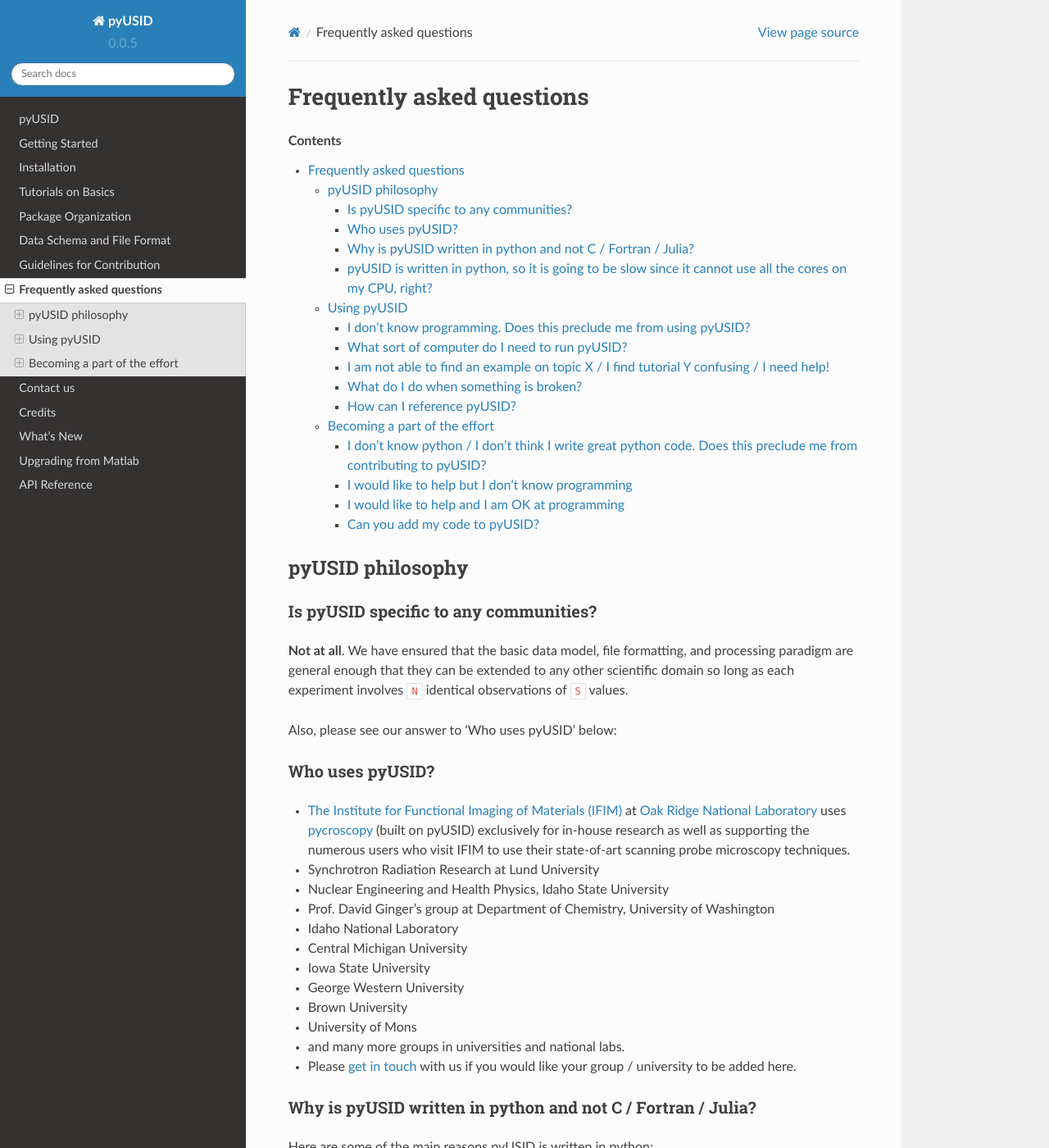
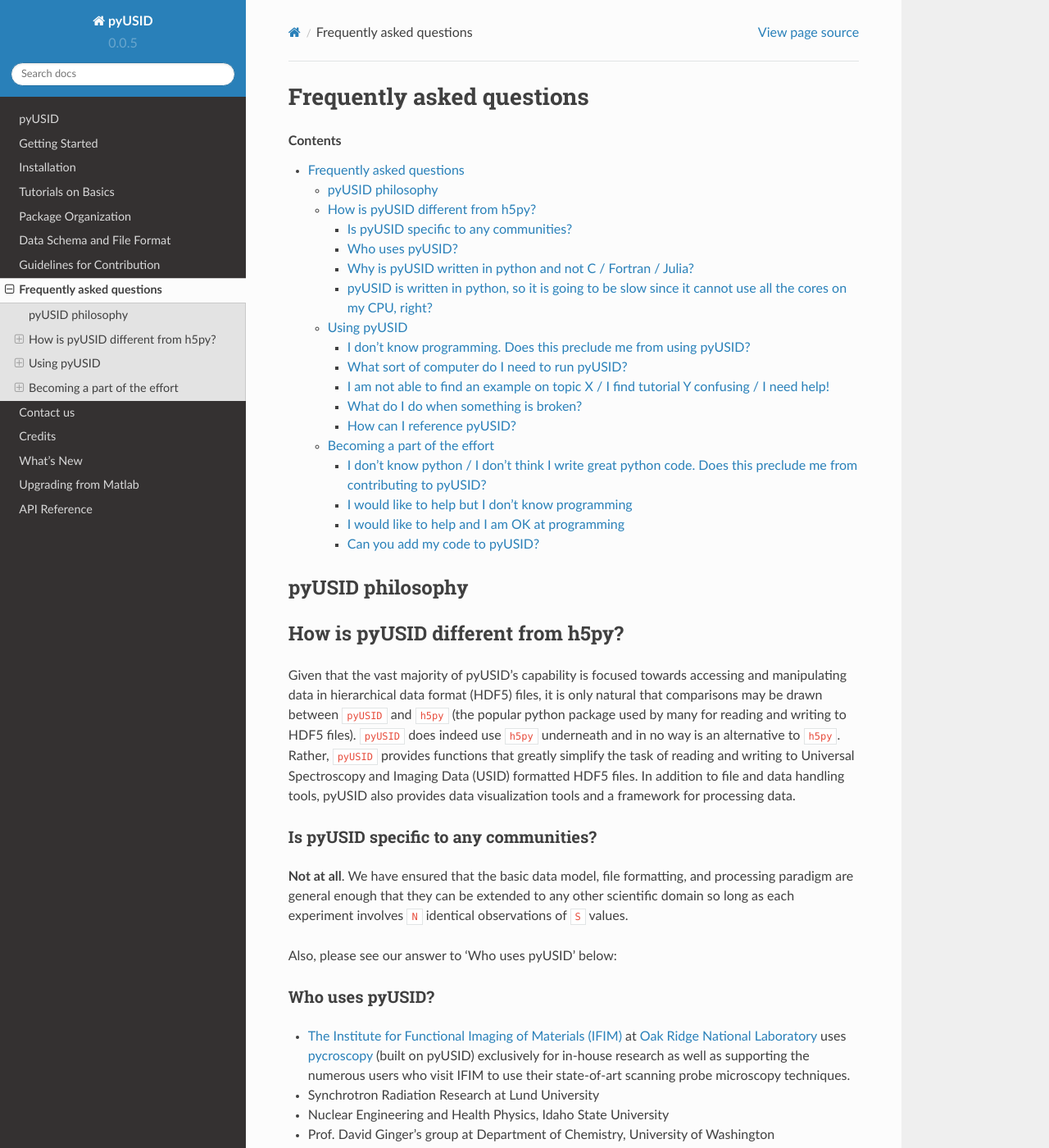
Before and after one commit to pycroscopy/pyUSID, a Sphinx documentation site: the page built from docs/faq.rst, in a window 1280 px wide and 1400 px high. Shown: the whole window at 82% size. Built offline with Sphinx 7.4.7 and the Read the Docs theme 2.0.0, drawn with Linux system fonts in a browser that asks for light colours; pages that are not in the unit, such as notebooks, are missing from menus.

Commit message:
Added Q & A for a question posed to Rama at MRS Fall 2019 Regarding comparison between h5py and pyUSID

```diff
--- a/docs/faq.rst
+++ b/docs/faq.rst
@@ -5,6 +5,15 @@ Frequently asked questions
 
 pyUSID philosophy
 ---------------------
+
+How is pyUSID different from h5py?
+----------------------------------
+Given that the vast majority of pyUSID's capability is focused towards accessing and manipulating data in hierarchical
+data format (HDF5) files, it is only natural that comparisons may be drawn between ``pyUSID`` and ``h5py`` (the popular python
+package used by many for reading and writing to HDF5 files). ``pyUSID`` does indeed use ``h5py`` underneath and in no way
+is an alternative to ``h5py``. Rather, ``pyUSID`` provides functions that greatly simplify the task of reading and writing
+to Universal Spectroscopy and Imaging Data (USID) formatted HDF5 files. In addition to file and data handling tools,
+pyUSID also provides data visualization tools and a framework for processing data.
 
 Is pyUSID specific to any communities?
 ~~~~~~~~~~~~~~~~~~~~~~~~~~~~~~~~~~~~~~~
```
